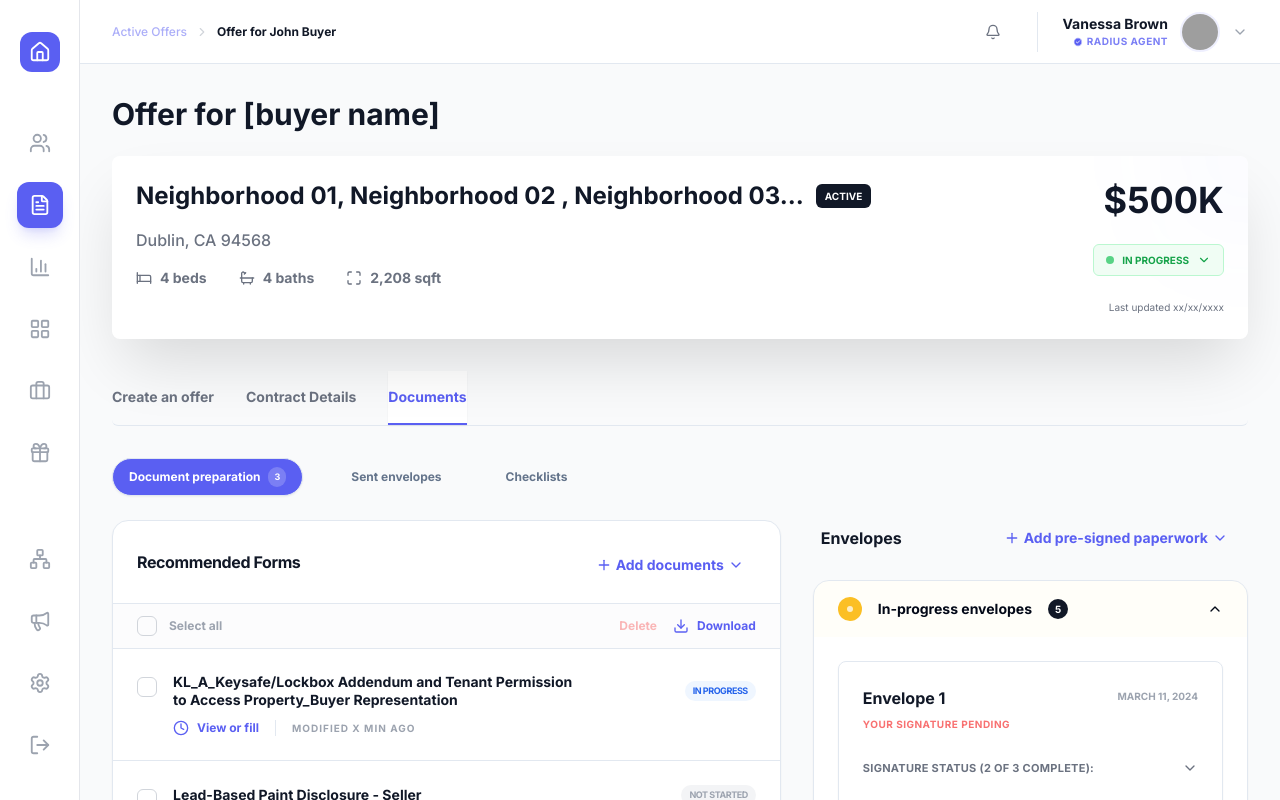
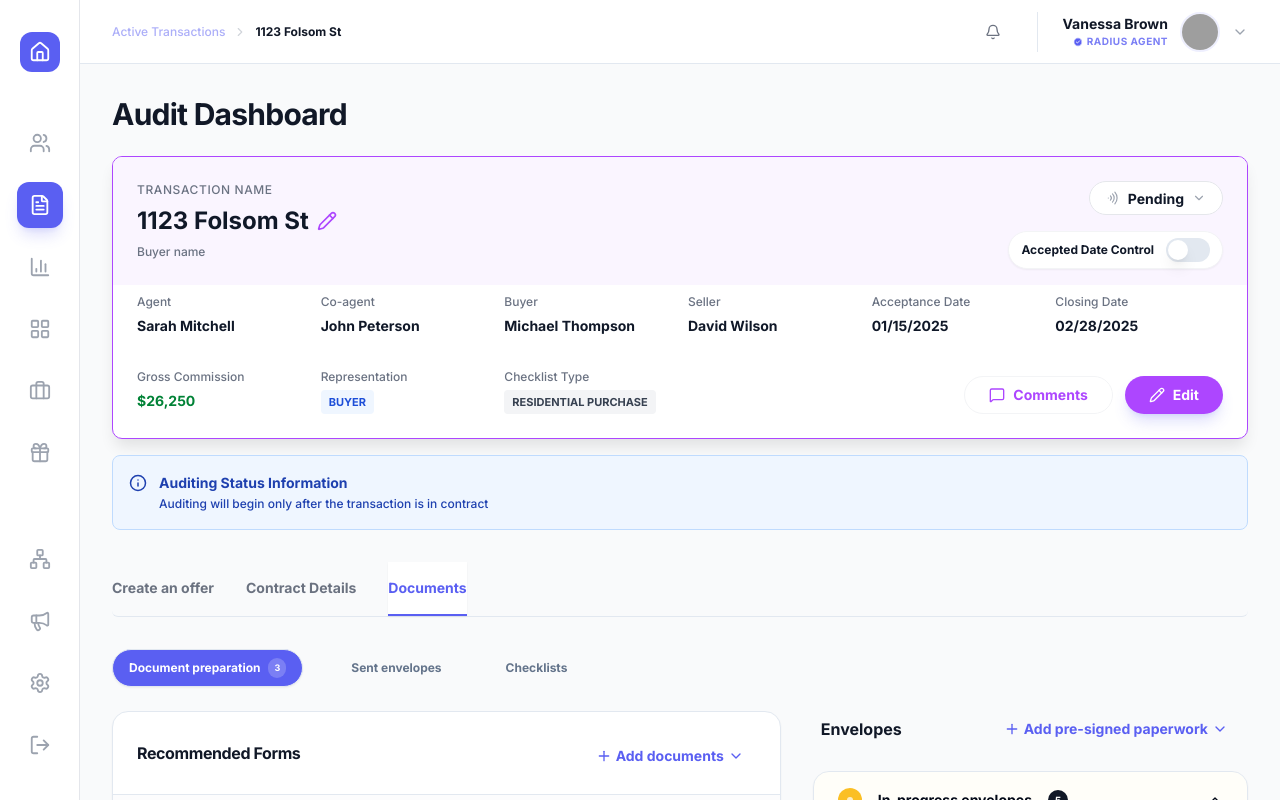
Before and after one commit to krishmjradiusagent/Documentux, a React (Vite) app: page / in a window 1280 px wide. Built offline with nearby package versions, Linux system fonts and the light colour scheme; grey boxes are pictures that could not be loaded.

Commit message:
feat: implement high-fidelity transaction banner from Figma auditing designs

```diff
--- a/package.json
+++ b/package.json
@@ -22,6 +22,7 @@
     "@radix-ui/react-select": "^2.2.6",
     "@radix-ui/react-separator": "^1.1.8",
     "@radix-ui/react-slot": "^1.2.4",
+    "@radix-ui/react-switch": "^1.2.6",
     "@radix-ui/react-tabs": "^1.1.13",
     "@radix-ui/react-toast": "^1.2.15",
     "@radix-ui/react-tooltip": "^1.2.8",
--- a/src/App.tsx
+++ b/src/App.tsx
@@ -6,9 +6,6 @@ import {
   Plus,
   Bell,
   ChevronDown,
-  Bed,
-  Bath,
-  Maximize,
   Clock,
   CheckCircle2,
   Download,
@@ -31,6 +28,7 @@ import { cn } from "@/lib/utils"
 import Sidebar from "./components/Sidebar"
 import PdfEditor from "./components/PdfEditor"
 import AddDocumentsModal from "./components/AddDocumentsModal"
+import TransactionBanner from "./components/TransactionBanner"
 
 export default function App() {
   const [isEditorOpen, setIsEditorOpen] = useState(false)
@@ -45,10 +43,10 @@ export default function App() {
   })
 
   const propertyData = {
-    addr: 'Neighborhood 01, Neighborhood 02, Neighborhood 03',
-    city: 'Dublin, CA 94568',
+    addr: '1123 Folsom St',
+    city: 'San Francisco, CA 94103',
     type: 'Residential Single Family',
-    price: '500,000'
+    price: '26,250'
   }
 
   const openEditor = (docName: string) => {
@@ -57,16 +55,16 @@ export default function App() {
   }
 
   return (
-    <div className="flex bg-[#F9FAFB] min-h-screen">
+    <div className="flex bg-[#F9FAFB] min-h-screen font-inter">
       <Sidebar />
 
       <div className="flex-1 flex flex-col h-screen overflow-hidden">
         {/* Top bar */}
         <header className="h-16 bg-white border-b px-8 flex items-center justify-between flex-shrink-0">
           <div className="flex items-center gap-2 text-xs font-medium text-brand">
-            <span className="opacity-50 hover:opacity-100 cursor-pointer">Active Offers</span>
+            <span className="opacity-50 hover:opacity-100 cursor-pointer">Active Transactions</span>
             <ChevronRight size={14} className="text-gray-300" />
-            <span className="text-gray-900 font-bold">Offer for John Buyer</span>
+            <span className="text-gray-900 font-bold">1123 Folsom St</span>
           </div>
 
           <div className="flex items-center gap-6">
@@ -94,39 +92,13 @@ export default function App() {
         <div className="flex-1 overflow-auto p-8 space-y-8">
           <div className="max-w-7xl mx-auto space-y-8">
             {/* Page Header */}
-            <div>
-              <h1 className="text-3xl font-bold text-brand-dark mb-6">Offer for [buyer name]</h1>
+            <div className="space-y-6">
+              <h1 className="text-3xl font-bold text-brand-dark tracking-tight">Audit Dashboard</h1>
 
-              {/* Property Card */}
-              <Card className="border-none shadow-premium bg-white p-6 relative overflow-hidden group">
-                <div className="absolute top-0 right-0 w-32 h-32 bg-brand/5 rounded-full -mr-16 -mt-16 blur-3xl group-hover:bg-brand/10 transition-colors" />
-                <div className="flex justify-between items-start">
-                  <div className="space-y-4">
-                    <div className="flex items-center gap-3">
-                      <h2 className="text-2xl font-bold text-brand-dark">Neighborhood 01, Neighborhood 02 , Neighborhood 03...</h2>
-                      <Badge className="bg-brand-dark text-white rounded-md h-6 px-2 uppercase text-[10px] font-bold">Active</Badge>
-                    </div>
-                    <div className="text-brand-muted font-medium">Dublin, CA 94568</div>
-                    <div className="flex items-center gap-8 text-sm text-brand-muted font-bold">
-                      <span className="flex items-center gap-2"><Bed size={16} /> 4 beds</span>
-                      <span className="flex items-center gap-2"><Bath size={16} /> 4 baths</span>
-                      <span className="flex items-center gap-2"><Maximize size={16} /> 2,208 sqft</span>
-                    </div>
-                  </div>
-                  <div className="text-right flex flex-col items-end gap-4">
-                    <div className="text-4xl font-bold text-brand-dark">$500K</div>
-                    <div className="flex items-center gap-2">
-                      <Badge variant="outline" className="bg-green-50 text-green-600 border-green-200 h-8 px-3 rounded-md uppercase text-[10px] font-black flex items-center gap-2 translate-y-2">
-                        <div className="w-2 h-2 rounded-full bg-green-500 animate-pulse" />
-                        In Progress
-                        <ChevronDown size={14} />
-                      </Badge>
-                    </div>
-                    <span className="text-[10px] text-brand-muted mt-4">Last updated xx/xx/xxxx</span>
-                  </div>
-                </div>
-              </Card>
+              {/* High-Fidelity Transaction Banner */}
+              <TransactionBanner />
             </div>
+
 
             {/* Main Tabs */}
             <Tabs defaultValue="documents" className="w-full">
--- /dev/null
+++ b/src/components/TransactionBanner.tsx
@@ -0,0 +1,133 @@
+import React from 'react'
+import { motion } from 'framer-motion'
+import {
+  Pencil,
+  MessageSquare,
+  Info,
+  ChevronDown,
+  Wifi
+} from 'lucide-react'
+import { Badge } from "@/components/ui/badge"
+import { Button } from "@/components/ui/button"
+import { Switch } from "@/components/ui/switch"
+import { cn } from "@/lib/utils"
+
+interface TransactionBannerProps {
+  className?: string
+}
+
+const TransactionBanner: React.FC<TransactionBannerProps> = ({ className }) => {
+  return (
+    <div className={cn("w-full space-y-4", className)}>
+      {/* Main Top Card */}
+      <motion.div
+        initial={{ opacity: 0, y: 20 }}
+        animate={{ opacity: 1, y: 0 }}
+        transition={{ duration: 0.6, ease: [0.32, 0.72, 0, 1] }}
+        className="w-full bg-white rounded-[10px] border-[1.818px] border-[#AD46FF] shadow-[0px_10px_15px_-3px_rgba(0,0,0,0.1)] overflow-hidden"
+      >
+        {/* Header Section */}
+        <div className="bg-[#FAF5FF] p-6 pb-4 flex items-start justify-between">
+          <div className="space-y-1">
+            <p className="text-[12px] font-medium text-[#6A7282] uppercase tracking-[0.05em]">Transaction name</p>
+            <div className="flex items-center gap-2">
+              <h2 className="text-[24px] font-bold text-[#101828]">1123 Folsom St</h2>
+              <button className="text-[#AD46FF] hover:scale-110 transition-transform active:scale-95">
+                <Pencil size={20} />
+              </button>
+            </div>
+            <p className="text-[12px] font-medium text-[#6A7282]">Buyer name</p>
+          </div>
+
+          <div className="flex flex-col items-end gap-4">
+            <Badge variant="outline" className="h-[34px] px-4 rounded-full border-gray-200 bg-white flex items-center gap-2 text-[14px] font-bold text-[#101828] cursor-pointer hover:bg-gray-50 transition-colors">
+              <Wifi size={14} className="text-gray-400 rotate-90" />
+              Pending
+              <ChevronDown size={14} className="text-gray-400" />
+            </Badge>
+
+            <div className="flex items-center gap-3 bg-white px-3 py-1.5 rounded-full border border-gray-100 shadow-sm">
+              <span className="text-[12px] font-bold text-[#101828]">Accepted Date Control</span>
+              <Switch className="data-[state=checked]:bg-[#AD46FF]" />
+            </div>
+          </div>
+        </div>
+
+        {/* Metadata Grid Section */}
+        <div className="p-6 pt-2 pb-6">
+          <div className="grid grid-cols-6 gap-y-8 gap-x-4">
+            {/* Row 1 */}
+            <div className="space-y-1">
+              <p className="text-[12px] font-medium text-[#6A7282]">Agent</p>
+              <p className="text-[14px] font-bold text-[#101828]">Sarah Mitchell</p>
+            </div>
+            <div className="space-y-1">
+              <p className="text-[12px] font-medium text-[#6A7282]">Co-agent</p>
+              <p className="text-[14px] font-bold text-[#101828]">John Peterson</p>
+            </div>
+            <div className="space-y-1">
+              <p className="text-[12px] font-medium text-[#6A7282]">Buyer</p>
+              <p className="text-[14px] font-bold text-[#101828]">Michael Thompson</p>
+            </div>
+            <div className="space-y-1">
+              <p className="text-[12px] font-medium text-[#6A7282]">Seller</p>
+              <p className="text-[14px] font-bold text-[#101828]">David Wilson</p>
+            </div>
+            <div className="space-y-1">
+              <p className="text-[12px] font-medium text-[#6A7282]">Acceptance Date</p>
+              <p className="text-[14px] font-bold text-[#101828]">01/15/2025</p>
+            </div>
+            <div className="space-y-1">
+              <p className="text-[12px] font-medium text-[#6A7282]">Closing Date</p>
+              <p className="text-[14px] font-bold text-[#101828]">02/28/2025</p>
+            </div>
+
+            {/* Row 2 */}
+            <div className="space-y-1">
+              <p className="text-[12px] font-medium text-[#6A7282]">Gross Commission</p>
+              <p className="text-[14px] font-bold text-[#008236]">$26,250</p>
+            </div>
+            <div className="space-y-1">
+              <p className="text-[12px] font-medium text-[#6A7282]">Representation</p>
+              <Badge className="bg-[#EFF6FF] text-[#1D4ED8] border-none shadow-none rounded-sm px-2 h-6 text-[11px] font-bold uppercase">Buyer</Badge>
+            </div>
+            <div className="space-y-1">
+              <p className="text-[12px] font-medium text-[#6A7282]">Checklist Type</p>
+              <Badge className="bg-[#F3F4F6] text-[#374151] border-none shadow-none rounded-sm px-2 h-6 text-[11px] font-bold uppercase">Residential Purchase</Badge>
+            </div>
+
+            {/* Action Buttons Spacer */}
+            <div className="col-span-3 flex items-end justify-end gap-3">
+              <Button variant="ghost" className="rounded-full border border-gray-100 hover:bg-brand/5 text-[#AD46FF] font-bold gap-2 px-6 h-[38px] transition-all hover:scale-105 active:scale-95">
+                <MessageSquare size={18} />
+                Comments
+              </Button>
+              <Button className="rounded-full bg-[#AD46FF] hover:bg-[#9333EA] text-white font-bold gap-2 px-6 h-[38px] shadow-lg shadow-brand/20 transition-all hover:scale-105 active:scale-95">
+                <Pencil size={18} />
+                Edit
+              </Button>
+            </div>
+          </div>
+        </div>
+      </motion.div>
+
+      {/* Info Banner Section */}
+      <motion.div
+        initial={{ opacity: 0, x: -20 }}
+        animate={{ opacity: 1, x: 0 }}
+        transition={{ duration: 0.6, delay: 0.2, ease: [0.32, 0.72, 0, 1] }}
+        className="w-full bg-[#EFF6FF] border border-[#BFDBFE] rounded-[8px] p-4 flex items-start gap-3"
+      >
+        <div className="mt-0.5 text-[#1E40AF]">
+          <Info size={18} />
+        </div>
+        <div className="space-y-0.5">
+          <h4 className="text-[14px] font-bold text-[#1E40AF]">Auditing Status Information</h4>
+          <p className="text-[12px] font-medium text-[#1E40AF]">Auditing will begin only after the transaction is in contract</p>
+        </div>
+      </motion.div>
+    </div>
+  )
+}
+
+export default TransactionBanner
--- /dev/null
+++ b/src/components/ui/switch.tsx
@@ -0,0 +1,27 @@
+import * as React from "react"
+import * as SwitchPrimitives from "@radix-ui/react-switch"
+
+import { cn } from "@/lib/utils"
+
+const Switch = React.forwardRef<
+  React.ElementRef<typeof SwitchPrimitives.Root>,
+  React.ComponentPropsWithoutRef<typeof SwitchPrimitives.Root>
+>(({ className, ...props }, ref) => (
+  <SwitchPrimitives.Root
+    className={cn(
+      "peer inline-flex h-6 w-11 shrink-0 cursor-pointer items-center rounded-full border-2 border-transparent transition-colors focus-visible:outline-none focus-visible:ring-2 focus-visible:ring-ring focus-visible:ring-offset-2 focus-visible:ring-offset-background disabled:cursor-not-allowed disabled:opacity-50 data-[state=checked]:bg-primary data-[state=unchecked]:bg-input",
+      className
+    )}
+    {...props}
+    ref={ref}
+  >
+    <SwitchPrimitives.Thumb
+      className={cn(
+        "pointer-events-none block h-5 w-5 rounded-full bg-background shadow-lg ring-0 transition-transform data-[state=checked]:translate-x-5 data-[state=unchecked]:translate-x-0"
+      )}
+    />
+  </SwitchPrimitives.Root>
+))
+Switch.displayName = SwitchPrimitives.Root.displayName
+
+export { Switch }
```
Also changed, not shown: 1 other file (tests, documents, lock files or other folders).
